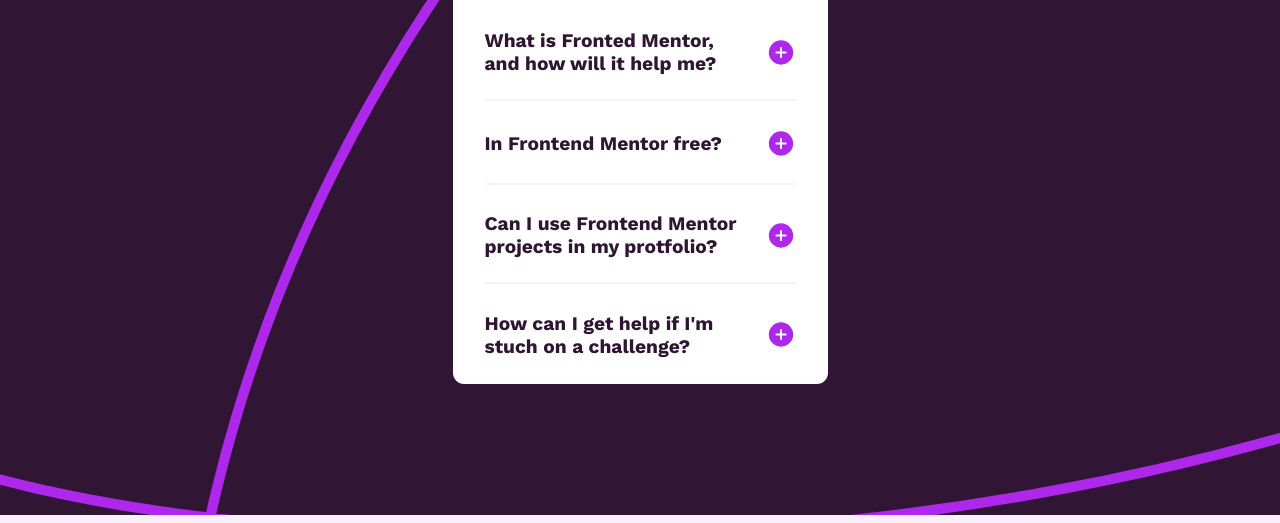
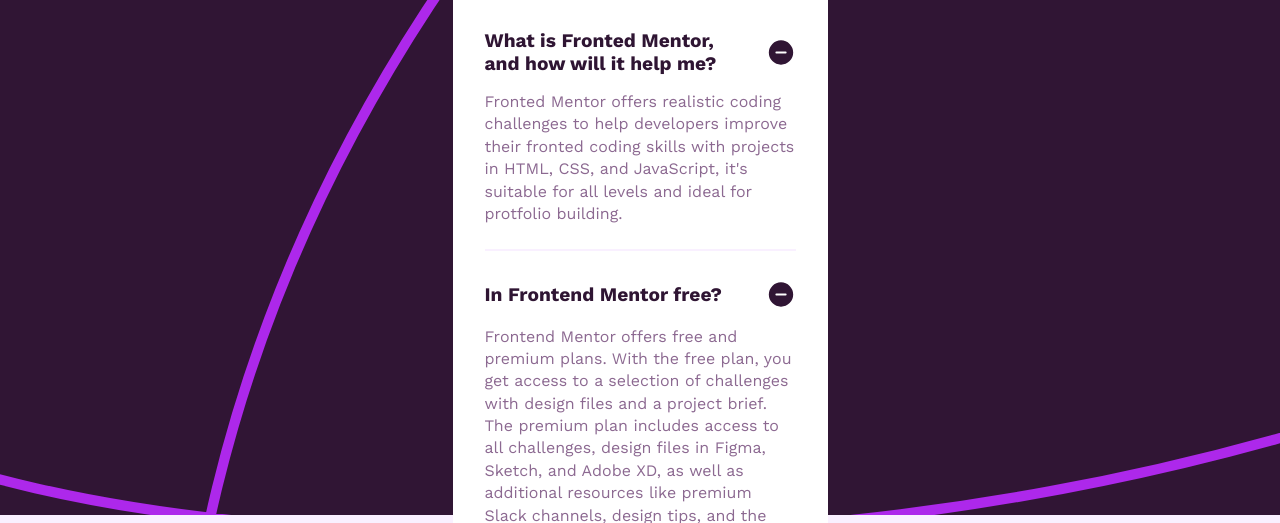
Before and after one commit to AlexanderTejedor/FAQ-accordion, a plain HTML site: page index.html in a window 1280 px wide. Both pictures are taken after a click on the element "In Frontend Mentor free?". Shown: the part 277-800 px from the top of the page. Drawn offline with nearby package versions, Linux system fonts and the light colour scheme.

Commit message:
Termine el script con el cual colicionar los faqs, tambien ajuste el css para darle animacion y el html para cambios menores

```diff
--- a/index.html
+++ b/index.html
@@ -27,10 +27,10 @@
                     <h1 class="card-title">FAQs</h1>
                 </div>
                 <div class="faq-content faq-content-one">
-                    <div class="faq-item">
+                    <div class="faq-item active">
                         <div class="faq-question">
                             <h2 class="faq-question__title">What is Fronted Mentor, and how will it help me?</h2>
-                            <img src="./assets/images/icon-plus.svg" alt="">
+                            <img src="./assets/images/icon-minus.svg" alt="">
                         </div>
                         <div class="faq-answer">
                             <p>Fronted Mentor offers realistic coding challenges to help developers improve their fronted coding skills with projects in HTML, CSS, and JavaScript, it's suitable for all levels and ideal for protfolio building.</p>
--- a/script.js
+++ b/script.js
@@ -0,0 +1,17 @@
+const faqs = document.querySelectorAll('.faq-item');
+
+faqs.forEach(faq => {
+    faq.addEventListener('click', () => {
+        const img = faq.querySelector('.faq-question img');
+        img.style.opacity = '0';
+        setTimeout(() => {
+            if (faq.classList.contains('active')) {
+                img.src = './assets/images/icon-minus.svg';
+            } else {
+                img.src = './assets/images/icon-plus.svg';
+            }
+            img.style.opacity = '1';
+        }, 60);
+        faq.classList.toggle('active');
+    })
+})
--- a/style.css
+++ b/style.css
@@ -102,10 +102,20 @@ body p{
 .faq-question__title:hover{
     color: var(--purple);
 }
-.faq-answer{
+.faq-answer {
     margin-top: 0rem;
-    max-height: 0;
+    transform: scaleY(0);
+    transform-origin: top;
     overflow: hidden;
+    transition: transform 0.5s ease, opacity 0.5s ease;
+    opacity: 0;
+    height: 0;
+}
+.faq-item.active .faq-answer {
+    transform: scaleY(1);
+    opacity: 1;
+    height: auto;
+    margin-top: 1rem;
 }
 .faq-content:last-of-type::after {
     background-color: transparent;
@@ -113,3 +123,6 @@ body p{
 .faq-content:last-of-type{
     margin-bottom: -2rem;
 }
+.faq-question img {
+    transition: opacity .2s ease;
+}
```
